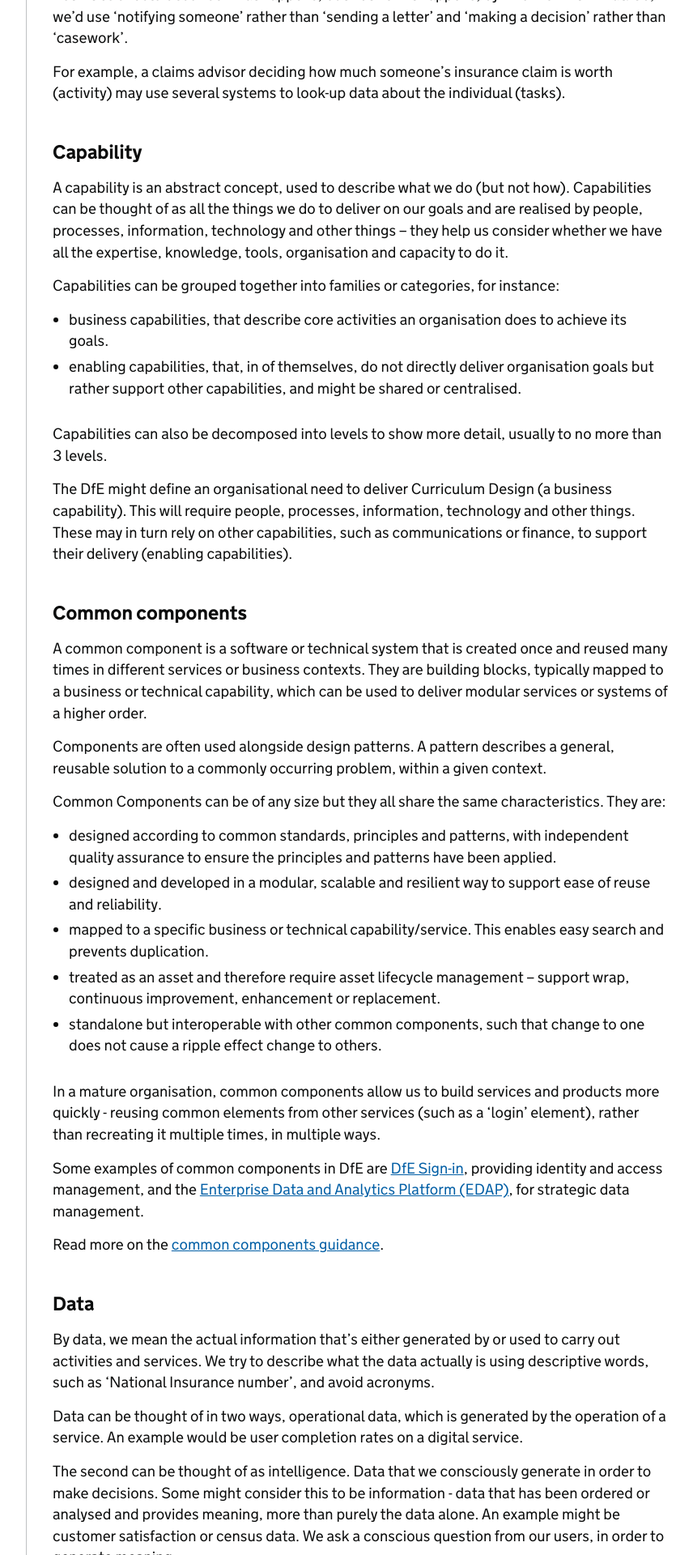
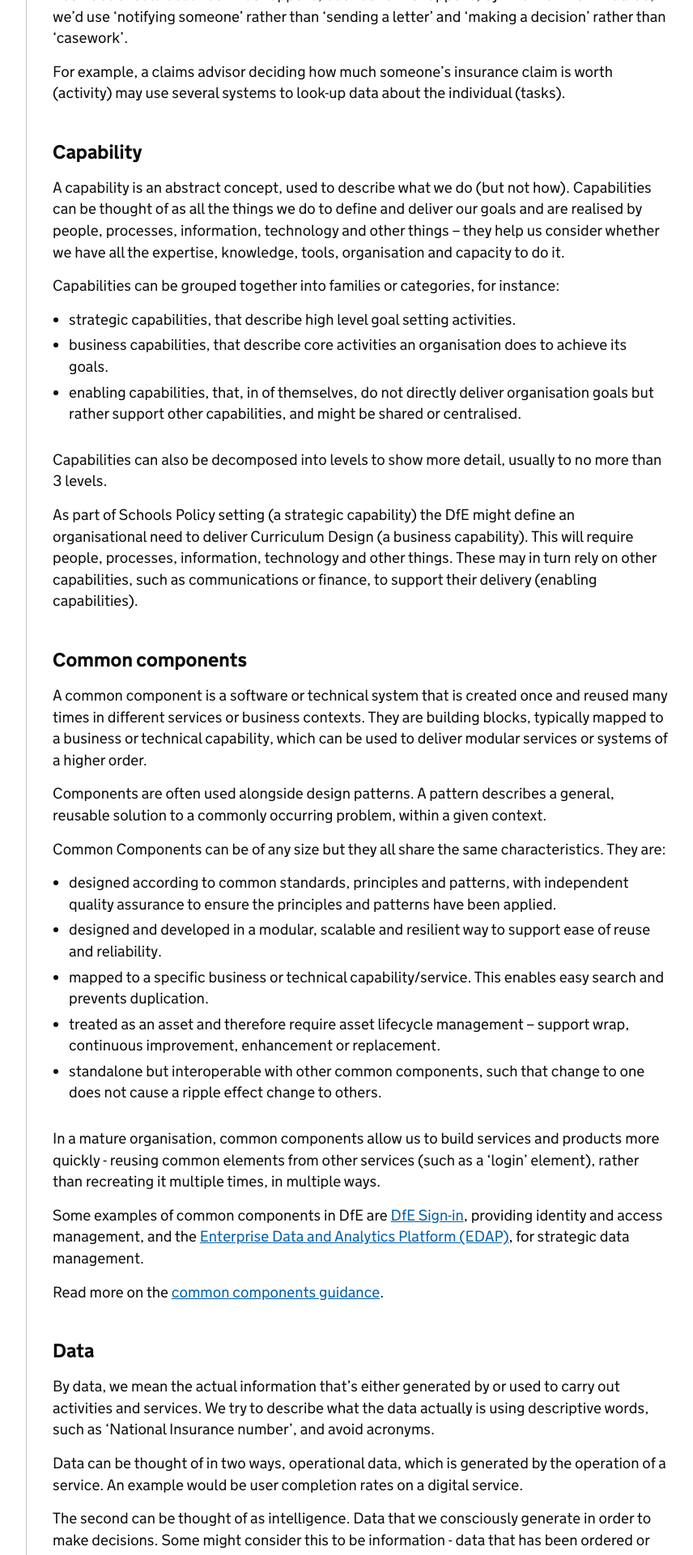
Before and after one commit to DFE-Digital/architecture, a Jekyll site: the page built from standards/common-definitions.md, in a window 1280 px wide. Shown: the part 2495-4415 px from the top of the page at 81% size, without its empty margins (298-1154 px from the left). Built offline with Jekyll 4.4.1, drawn with Linux system fonts in a browser that asks for light colours; our own code applies the rules of GitHub Pages for plain Markdown files; some of the changed text lies outside the part shown.

Commit message:
Update common-definitions.md
Addition of a strategic capability in line with xGov emerging method

```diff
--- a/standards/common-definitions.md
+++ b/standards/common-definitions.md
@@ -78,15 +78,16 @@ For example, a claims advisor deciding how much someone’s insurance claim is w
 <a name="capability"></a>
 ### Capability ###
 
-A capability is an abstract concept, used to describe what we do (but not how). Capabilities can be thought of as all the things we do to deliver on our goals and are realised by people, processes, information, technology and other things – they help us consider whether we have all the expertise, knowledge, tools, organisation and capacity to do it.
+A capability is an abstract concept, used to describe what we do (but not how). Capabilities can be thought of as all the things we do to define and deliver our goals and are realised by people, processes, information, technology and other things – they help us consider whether we have all the expertise, knowledge, tools, organisation and capacity to do it.
 
 Capabilities can be grouped together into families or categories, for instance:
+- strategic capabilities, that describe high level goal setting activities.
 - business capabilities, that describe core activities an organisation does to achieve its goals.
 - enabling capabilities, that, in of themselves, do not directly deliver organisation goals but rather support other capabilities, and might be shared or centralised.
 
 Capabilities can also be decomposed into levels to show more detail, usually to no more than 3 levels.
 
-The DfE might define an organisational need to deliver Curriculum Design (a business capability). This will require people, processes, information, technology and other things. These may in turn rely on other capabilities, such as communications or finance, to support their delivery (enabling capabilities).
+As part of Schools Policy setting (a strategic capability) the DfE might define an organisational need to deliver Curriculum Design (a business capability). This will require people, processes, information, technology and other things. These may in turn rely on other capabilities, such as communications or finance, to support their delivery (enabling capabilities).
 
 
 <a name="common-components"></a>
```
